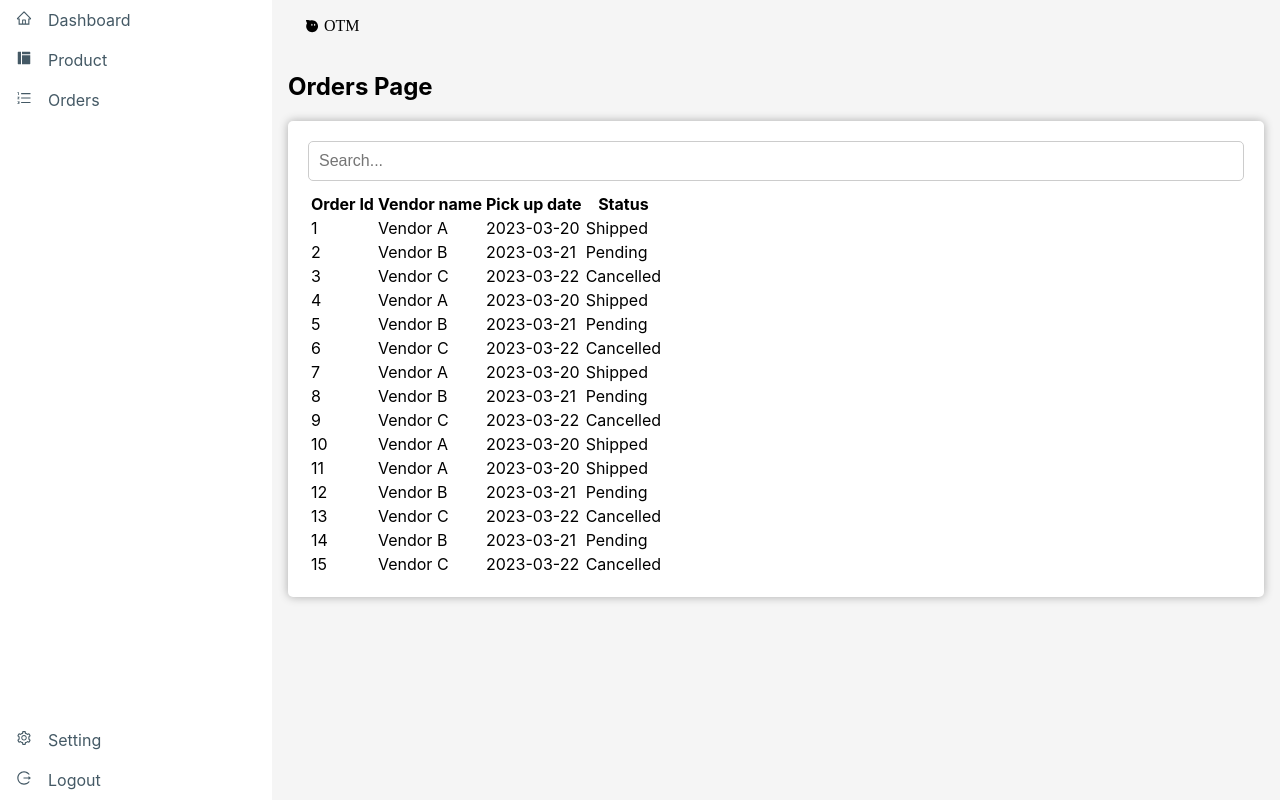
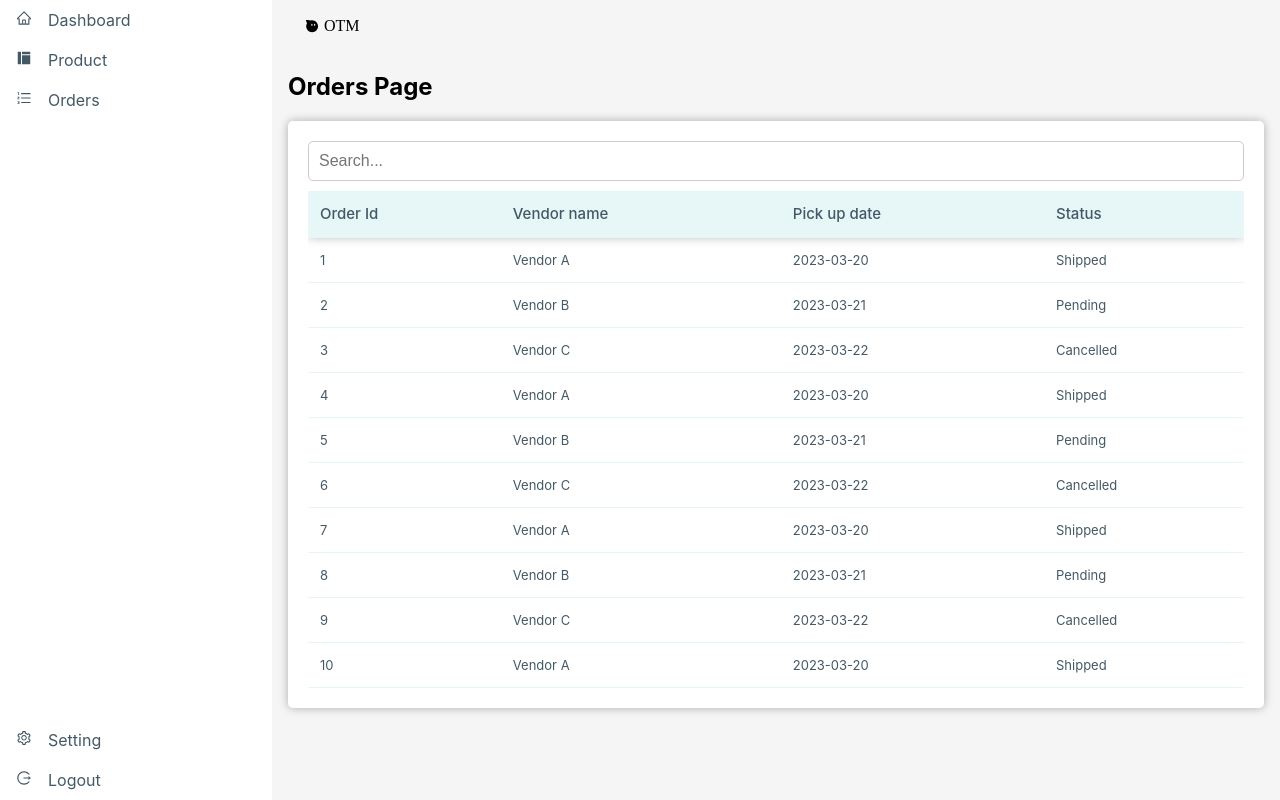
Before and after one commit to ravindrakumarkumawat/order-management-tool, a React (Create React App) app: page / in a window 1280 px wide. Both pictures are taken after a click on the button "Login". Built offline with nearby package versions, Linux system fonts and the light colour scheme.

Commit message:
Working on the table styling

```diff
--- a/src/index.css
+++ b/src/index.css
@@ -2,6 +2,19 @@
   --theme-font-color__primary: #445965;
   --theme-background: #F5F5F5;
   --theme-background__white: #FFFFFF;
+  --theme-background__thead: #E7F6F6;
+
+  --theme-primary-font-size: 15px;
+  --theme-primary-line-height:22px;
+
+  --theme-secondary-font-size:13px;
+  --theme-secondary-line-height: 20px;
+
+  --theme-septenary-font-size: 11px;
+  --theme-senary-line-height: 18px;
+
+  --theme-primary-font-weight: 500;
+  --theme-secondary-font-weight: 400;
 }
 body {
   margin: 0;
--- a/src/index.js
+++ b/src/index.js
@@ -2,6 +2,7 @@ import React from 'react';
 import ReactDOM from 'react-dom/client';
 import './index.css';
 import './layout.css';
+import './table.css';
 import App from './App';
 import reportWebVitals from './reportWebVitals';
 
--- a/src/pages/Orders/index.js
+++ b/src/pages/Orders/index.js
@@ -6,7 +6,7 @@ const Orders = () => {
     const [searchTerm, setSearchTerm] = useState('');
     // const [currentPage, setCurrentPage] = useState(1);
     const currentPage = 1
-    const ITEMS_PER_PAGE = 15;
+    const ITEMS_PER_PAGE = 10;
 
     const filteredData = data.filter((item) =>
         Object.values(item).some((value) =>
@@ -34,6 +34,7 @@ const Orders = () => {
                     value={searchTerm}
                     onChange={(event) => setSearchTerm(event.target.value)}
                 />
+                <div className="table-wrapper">
                 <table>
                     <thead>
                     <tr>
@@ -54,6 +55,7 @@ const Orders = () => {
                     ))}
                     </tbody>
                 </table>
+                </div>
                 {/* <Pagination
                     currentPage={currentPage}
                     pageCount={getPageCount()}
--- /dev/null
+++ b/src/table.css
@@ -0,0 +1,34 @@
+.table-wrapper {
+  overflow-x: auto;
+}
+table {
+  width: 100%;
+  border-collapse: collapse;
+  white-space: nowrap;
+}
+th, td {
+  padding: 12px;
+  border-bottom: 1px solid var(--theme-background__thead);
+}
+table thead tr {
+  background: var(--theme-background__thead);
+  box-shadow: 0 0 10px rgba(0, 0, 0, 0.3);
+}
+
+table thead tr th {
+  text-align: left;
+
+  font-size: var(--theme-primary-font-size);
+  line-height: var(--theme-primary-line-height);
+  color: var(--theme-font-color__primary);
+  font-weight: var(--theme-primary-font-weight);
+}
+
+table tbody tr td {
+  text-align: left;
+
+  font-size: var(--theme-secondary-font-size);
+  line-height: var(--theme-secondary-line-height);
+  color: var(--theme-font-color__primary);
+  font-weight: var(--theme-secondary-font-weight);
+}
```
